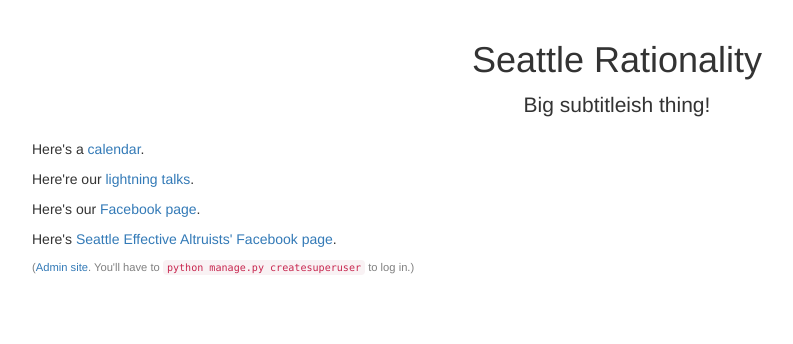
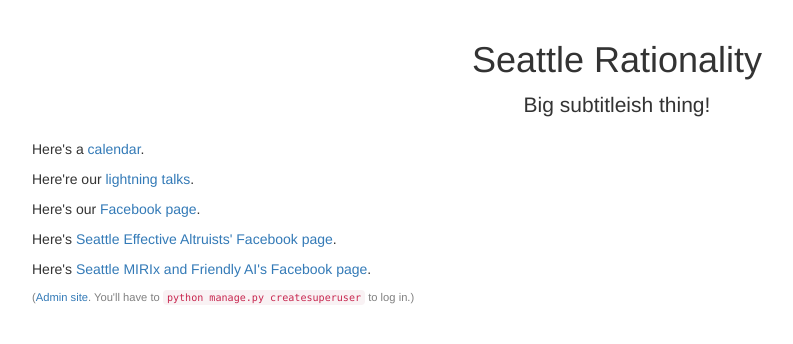
Before and after one commit to speezepearson/seattlerationality, a Django app: page / in a window 1280 px wide. Shown: the part 51-395 px from the top of the page, without its empty margins (23-816 px from the left). Run offline with Django 3.2, Linux system fonts and the light colour scheme; some libraries are stand-ins or nearby versions.

Commit message:
add link to FAI Facebook

```diff
--- a/seattlerationality/templates/seattlerationality/index.html
+++ b/seattlerationality/templates/seattlerationality/index.html
@@ -15,6 +15,8 @@
 
   <p>Here's <a href="https://www.facebook.com/groups/SeattleEffectiveAltruists/">Seattle Effective Altruists' Facebook page</a>.</p>
 
+  <p>Here's <a href="https://www.facebook.com/groups/791851244271754/">Seattle MIRIx and Friendly AI's Facebook page</a>.</p>
+
   <p style="font-size:.8em; color:gray">
     (<a href="/admin">Admin site</a>. You'll have to <code>python manage.py createsuperuser</code> to log in.)
   </p>
```
